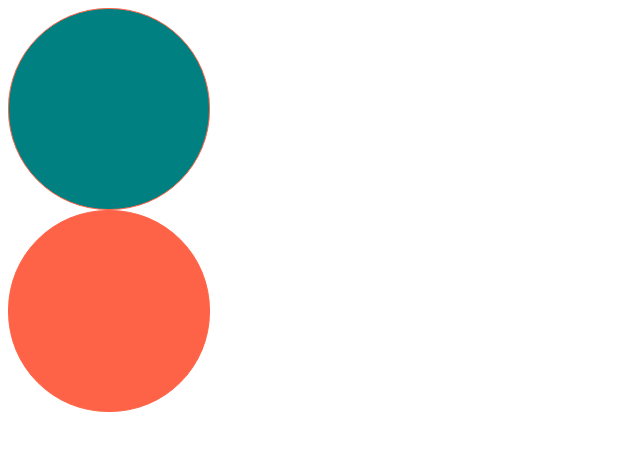
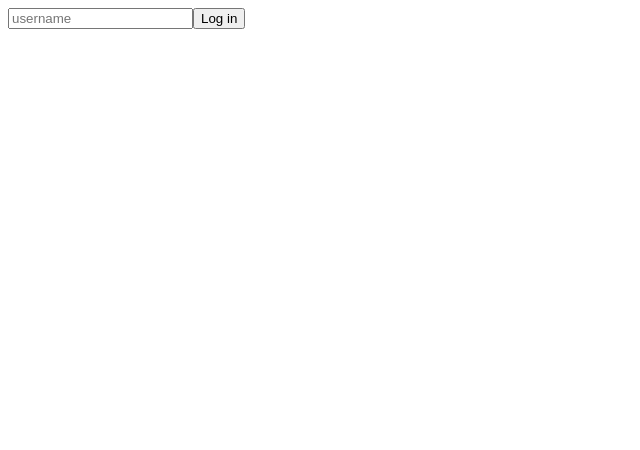
Before and after one commit to jiyun1006/react-cloning, a React (Create React App) app: page / in a window 1280 px wide. Shown: the top 450 px of the page, without its empty margins (0-640 px from the left). Built offline with nearby package versions, Linux system fonts and the light colour scheme.

Commit message:
🎨 typescript - form

```diff
--- a/src/App.tsx
+++ b/src/App.tsx
@@ -1,13 +1,30 @@
+import React, { useState } from "react";
 import styled from "styled-components";
-import Circle from "./Circle";
+
 
 
 function App() {
+  const [value, setValue] = useState("");
+  const onChange = (event: React.FormEvent<HTMLInputElement>) => {
+    const { currentTarget: { value },
+    } = event;
+    setValue(value);
+  };
+
+  const onSubmit = (event: React.FormEvent<HTMLFormElement>) => {
+    event.preventDefault();
+    console.log("hello", value);
+
+}
+
   return (
 
+
     <div>
-      <Circle bgColor="teal" borderColor="tomato"/>
-      <Circle bgColor="tomato"/>
+      <form onSubmit={onSubmit}>
+        <input value={value} onChange={onChange} type="text" placeholder="username"/>
+        <button>Log in</button>
+      </form>
 
    </div>
 
--- a/src/Circle.tsx
+++ /dev/null
@@ -1,29 +0,0 @@
-import styled from "styled-components";
-
-
-interface ContainerProps{
-    bgColor: string;
-    borderColor: string;
-}
-
-interface CircleProps {
-    bgColor: string;
-    borderColor?: string;
-}
-
-
-const Container = styled.div<ContainerProps>`
-    width: 200px;
-    height: 200px;
-    background-color: ${(props) => props.bgColor};
-    border: 1px solid ${(props) => props.borderColor};
-    border-radius: 100px;
-`;
-
-function Circle({ bgColor, borderColor } : CircleProps) {
-
-    return <Container bgColor={bgColor} borderColor={borderColor ?? bgColor} />;
-}
-
-
-export default Circle;
```
